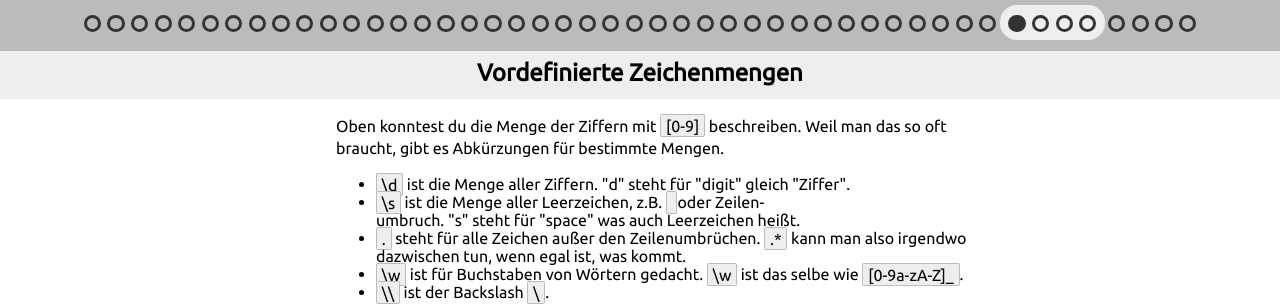
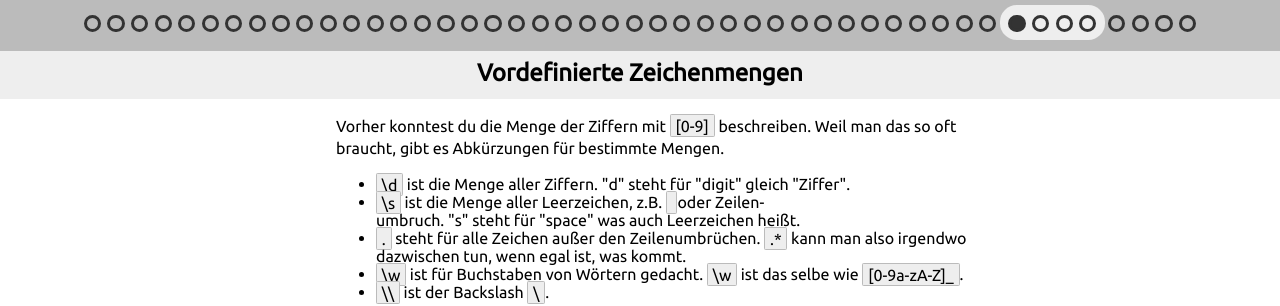
Before and after one commit to CoderDojoPotsdam/regex-tutorial, a Jekyll site: the page built from steps/12-01-vordefinierte-zeichenmengen.html, in a window 1280 px wide. Shown: the top 306 px of the page. Built offline with Jekyll 4.4.1, drawn with Linux system fonts in a browser that asks for light colours.

Commit message:
update text

```diff
--- a/steps/12-01-vordefinierte-zeichenmengen.html
+++ b/steps/12-01-vordefinierte-zeichenmengen.html
@@ -4,7 +4,7 @@ title: Vordefinierte Zeichenmengen
 lang: de
 ---
 <p>
-  Oben konntest du die Menge der Ziffern mit <span class="regex">[0-9]</span> beschreiben.
+  Vorher konntest du die Menge der Ziffern mit <span class="regex">[0-9]</span> beschreiben.
   Weil man das so oft braucht, gibt es Abkürzungen für bestimmte Mengen.
   <ul>
     <li>
@@ -36,7 +36,6 @@ lang: de
   Hier werden Tiere gezählt.
   Finde alle Zeilen, in denen eine Zahl gefolgt von Leerzeichen gefolgt von einem Wort sind.
 </p>
-<!-- TODO: und für Birnbaum 1 Spatz -->
 <div class="playfield">
   <input type="text" value="" class="regex" reference="\d\s\w">
   <div class="message"></div>
```
